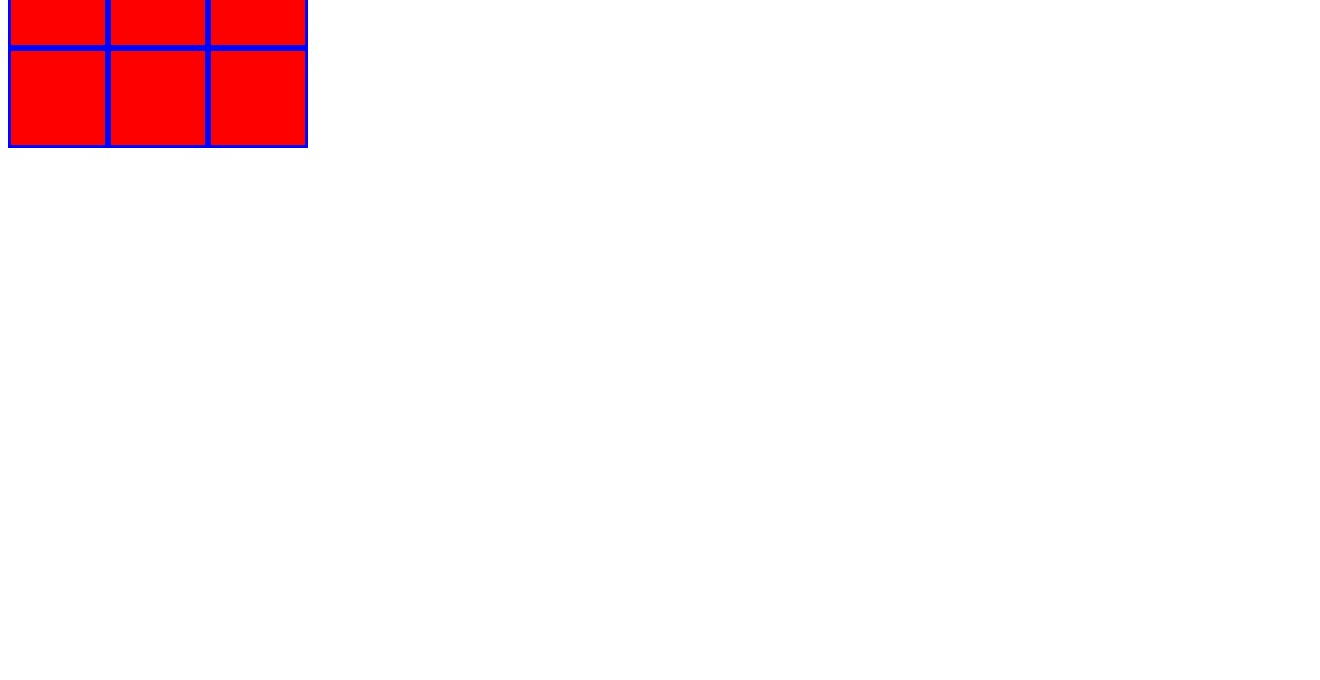
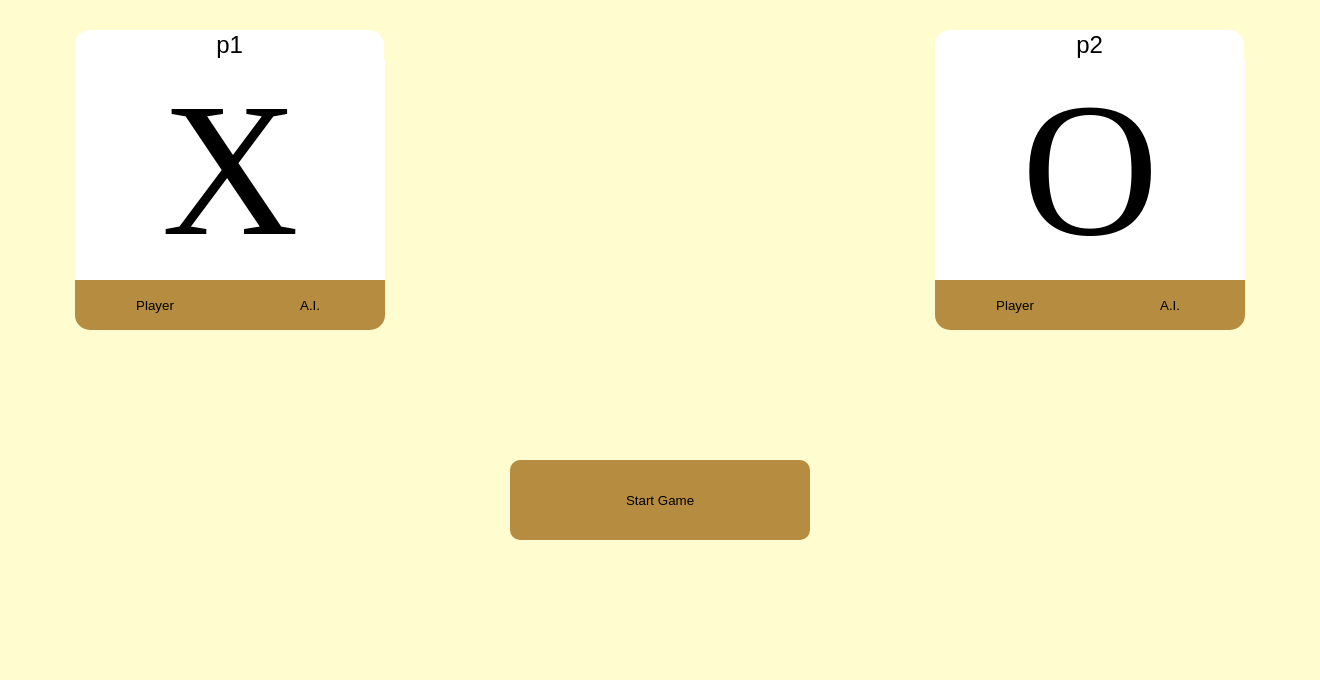
Before and after one commit to brandonmelend141/TicTacToe, a plain HTML site: page index.html in a window 1280 px wide. Shown: the part 160-840 px from the top of the page, 1320 px wide, since content can reach past the window. Before the commit the page ends 800 px from the top, so only its background shows below. Drawn offline with Linux system fonts and the light colour scheme.

Commit message:
Created and styled Menu

```diff
--- a/index.html
+++ b/index.html
@@ -9,6 +9,37 @@
     <title>Tic Tac Toe</title>
 </head>
 <body>
+    <div class="menu-wrapper">
+        <div class="title">Tic Tac Toe</div>
+        <div class="playerselect-container">
+            <div class="player-card">
+                <form action="" id="playerInfo1">
+                    <input class="playername" name="player-name"type="text" placeholder="Enter Name:"  value="p1">
+                </form>
+                <div class="sign">
+                    <div class="sign-choice">X</div>
+                </div>
+                <div class="choice">
+                    <div class="player"><button class="player-select">Player</button></div>
+                    <div class="bot"><button class="bot-select">A.I.</button> </div>
+                </div>
+            </div>
+
+            <div class="player-card">
+                <form action="" id="playerInfo2">
+                    <input class="playername" name="player-name"type="text" placeholder="Enter Name:" value="p2">
+                </form>
+                <div class="sign">
+                    <div class="sign-choice">O</div>
+                </div>
+                <div class="choice">
+                    <div class="player"><button class="player-select">Player</button></div>
+                    <div class="bot"><button class="bot-select">A.I.</button> </div>
+                </div>
+            </div>
+        </div>
+        <button class="player-submit">Start Game</button>
+    </div>
     <div class="game-wrapper">
         <div class="game-container">
             <div class="field" data-space = 0 ></div>
@@ -20,8 +51,6 @@
             <div class="field" data-space = 6></div>
             <div class="field" data-space = 7></div>
             <div class="field" data-space = 8></div>
-
-
         </div>
     </div>
 </body>
--- a/script.js
+++ b/script.js
@@ -85,7 +85,7 @@ const GameControl = (()=>{
     const gameCheck = ()=>{
         let check = splitArray(GameBoard.getGrid(),3);
         if(horizontalCheck(check) || verticalCheck(check) ||diagonalCheck(check)){
-            return 'win'
+            return true
         }else if(!GameBoard.getGrid().includes(null) ){
             console.log('draw')
         }
@@ -101,37 +101,43 @@ const GameControl = (()=>{
 
 const DisplayController = (()=>{
     const updateGameBoard = (docselect,player)=>{
-
-        docselect.innerText = player.letter;
-
+        const gridDiv = document.createElement('div');
+        gridDiv.classList.add('grid-text');
+        gridDiv.innerText = player.letter;
+        docselect.append(gridDiv);
+    }
+    const createPlayer = (form,sign)=>{
+        return Player(form['player-name'].value,sign);
     }
 
-    const player1 = Player("test",'x');
-    const player2 = Player("test",'o');
+    const startGame = (form1,form2)=>{
+        document.querySelector('.menu-wrapper').setAttribute('style','visibility:hidden;');
+        document.querySelector('.game-wrapper').setAttribute('style','visibility:visible;');
 
+        const player1 = createPlayer(form1,'X');
+        const player2 = createPlayer(form2,'O');
         const grid = document.querySelectorAll('.field');
-
         grid.forEach(space => {
             space.addEventListener('click',(e)=>{
-
+                if(e.target.innerText === ""){
                     if(player1.getTurn() === true){
                         GameControl.playRound(e.target,player1,e.target.getAttribute('data-space'));
-                // updateGameBoard(e.target,player1);
                         player2.playerTurn();
 
                     }else{
                         GameControl.playRound(e.target,player2,e.target.getAttribute('data-space'));
-                // updateGameBoard(e.target,player2);
                         player1.playerTurn();
                     }
+                }
 
-
-
-            // console.log(GameControl.gameCheck());
-
-            // console.log(player1.turn,player2.turn)
             })
         })
+    }
+    const gameStart = document.querySelector('.player-submit');
+    const player1Form = document.querySelector('#playerInfo1');
+    const player2Form = document.querySelector('#playerInfo2');
+
+    gameStart.addEventListener('click',()=>startGame(player1Form,player2Form));
     return{
         updateGameBoard
     }
--- a/styles.css
+++ b/styles.css
@@ -1,11 +1,122 @@
+*:root{
+    margin: 0;
+    padding: 0;
+}
+body{
+    margin: 0;
+    padding: 0;
+    overflow: hidden;
+}
 .game-container{
-    background-color: red;
+
+    background-color: white;
     width: 300px;
     height: 300px;
+    gap: 10px;
     display: grid;
     grid-template-columns: repeat(3,1fr);
     /* grid-template-rows: repeat(3,1fr); */
 }
+.game-wrapper{
+    position: relative;
+    height: 100vh;
+    width: 100vw;
+    padding: 20px;
+    visibility: hidden;
+}
 .field{
     border: solid blue;
+    width: 100px;
+    height: 100px;
+    border-radius: 10px;
+    background-color: rgb(231, 231, 231);
 }
+.grid-text{
+    padding: 20px;
+    text-align: center;
+    font-size: 3rem;
+}
+.menu-wrapper{
+    background-color: #FFFDD0;
+    height: 100vh;
+    width: 100vw;
+    padding: 20px;
+    position: absolute;
+    z-index: 1;
+}
+
+.player-card{
+    border: none;
+    width: 310px;
+    height: 300px;
+    display: flex;
+    flex-direction: column;
+    border-radius: 15px;
+}
+.playername{
+    width: 305px;
+    border-radius: 15px 15px 0 0 ;
+    outline: none;
+    border: none;
+    font-size: 1.5rem;
+    text-align: center;
+}
+
+.sign{
+    background-color: white;
+    height: 250px;
+    display: flex;
+    align-items: center;
+    justify-content: center;
+}
+.sign-choice{
+    font-size: 190px;
+
+}
+.choice{
+    display: flex;
+    flex-direction: row;
+    /* justify-content: space-around; */
+}
+.player-select{
+    width: 160px;
+    height: 50px;
+    border: none;
+    background-color: #B68D40;
+    border-radius: 0 0 0 15px;
+}
+.bot-select{
+    width: 150px;
+    height: 50px;
+    border: none;
+    background-color: #B68D40;
+    border-radius: 0 0 15px 0;
+
+}
+.menu-wrapper{
+    display: grid;
+    grid-template-rows: 0.5fr repeat(2,1fr);
+}
+.title{
+    grid-row: 1;
+    font-size: 5rem;
+    align-self: center;
+    justify-self: center;
+}
+.playerselect-container{
+    grid-row: 2;
+    align-self: center;
+    justify-self: center;
+    display: flex;
+    gap: 550px;
+}
+
+.player-submit{
+    width: 300px;
+    height: 80px;
+    border-radius: 10px;
+    border: none;
+    background-color: #B68D40;
+    align-self: center;
+    justify-self: center;
+}
```
Lines whose indentation alone changed are shown as unchanged.
